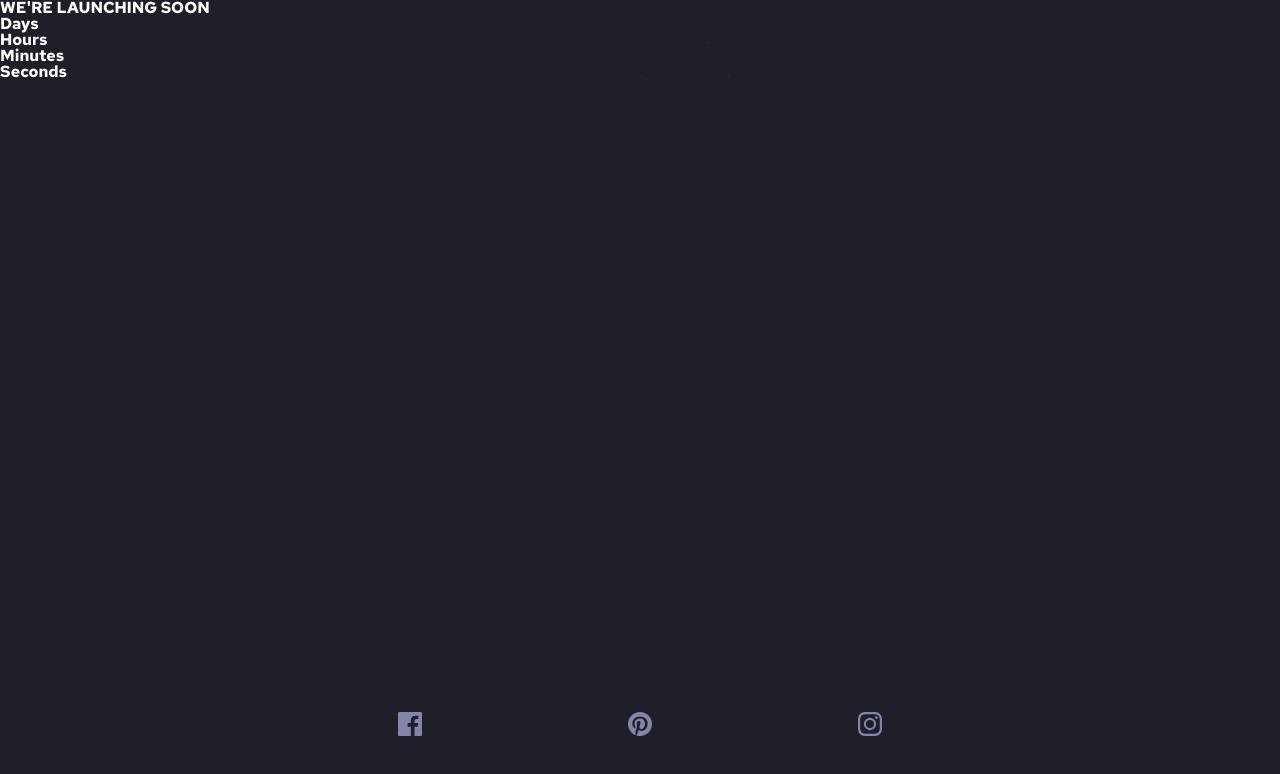
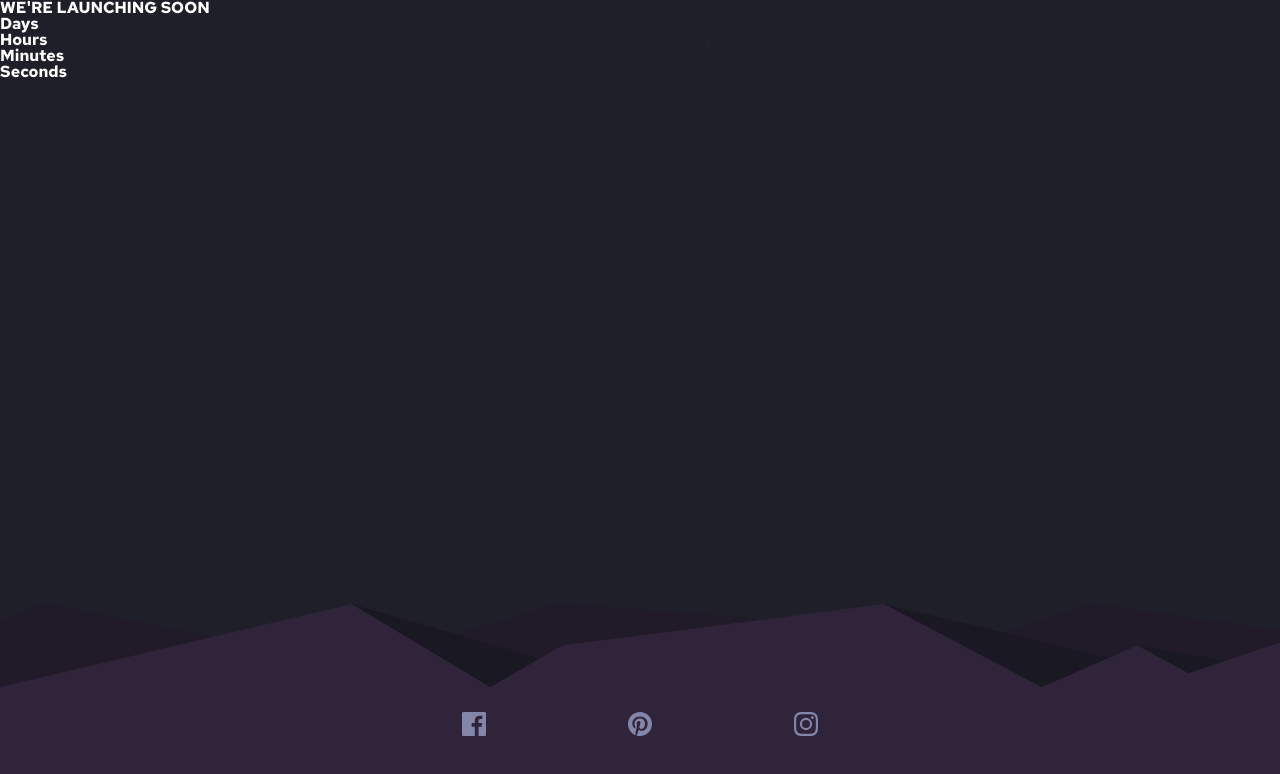
Before and after one commit to RoryKillick/Countdown-Timer, a plain HTML site: page index.html in a window 1280 px wide. Drawn offline with nearby package versions, Linux system fonts and the light colour scheme; files that its build step writes are made by us from their sources.

Commit message:
changes footer

```diff
--- a/app/sass/_footer.scss
+++ b/app/sass/_footer.scss
@@ -4,9 +4,8 @@ footer{
 
 .hills{
     position: fixed;
-    bottom: 0em;
+    bottom: 0rem;
     max-height: 30%;
-    left: -245%;
     z-index: 1;
 }
 
@@ -18,7 +17,7 @@ nav{
     right: 0;
     text-align: center;
     bottom: 8%;
-    width: 70%;
+    width: 50%;
     display: flex;
     justify-content: space-evenly;
     z-index: 2;
```
